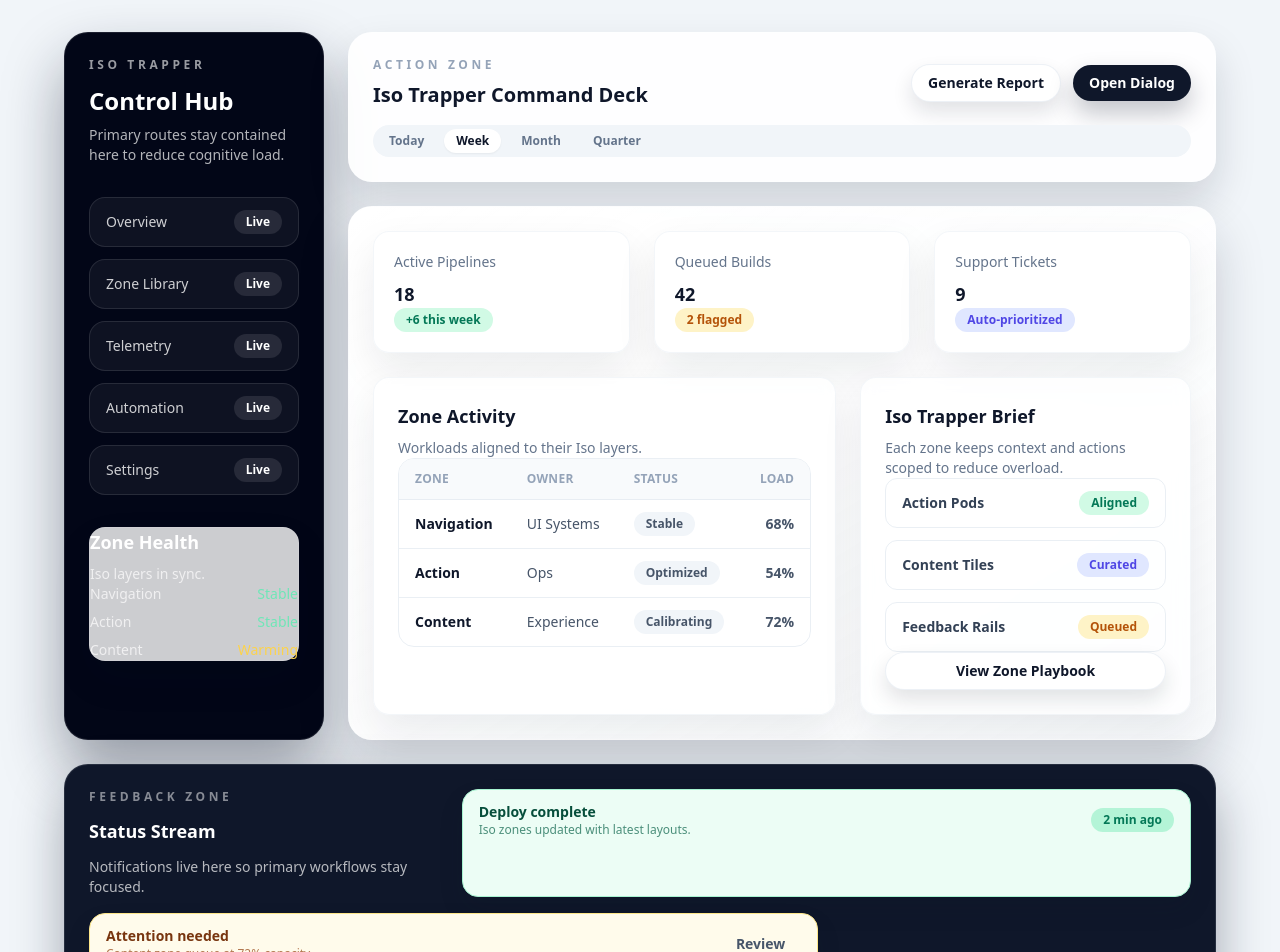
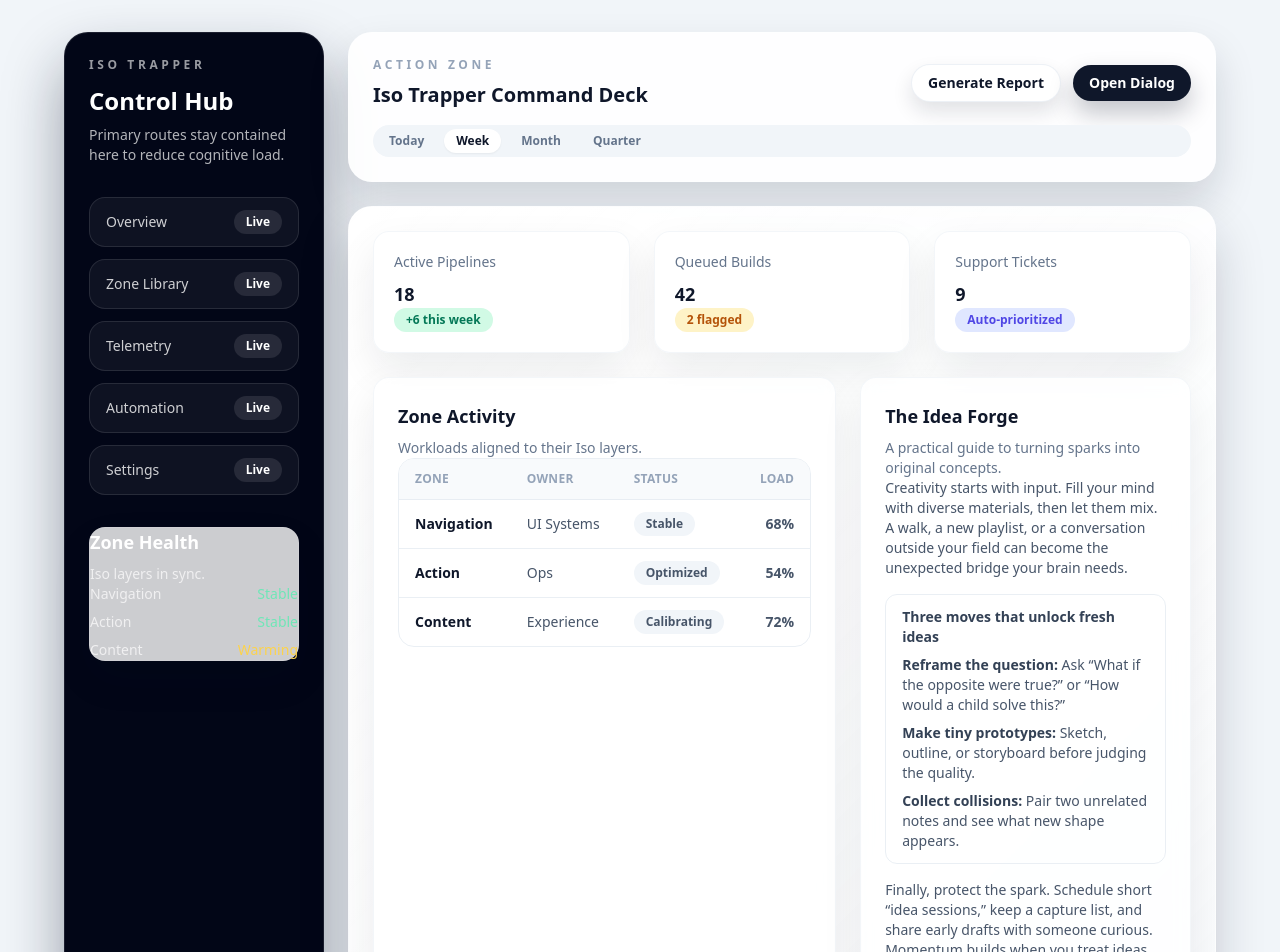
Before and after one commit to enotech-inc/iso-trapper, a Next.js app: page / in a window 1280 px wide. Shown: the top 952 px of the page. Built offline with nearby package versions, Linux system fonts and the light colour scheme.

Commit message:
Update homepage creativity narrative

```diff
--- a/pages/index.tsx
+++ b/pages/index.tsx
@@ -215,35 +215,56 @@ const Home: NextPage = () => {
 
               <Card className="flex flex-col justify-between p-6">
                 <CardHeader>
-                  <CardTitle>Iso Trapper Brief</CardTitle>
+                  <CardTitle>The Idea Forge</CardTitle>
                   <CardDescription>
-                    Each zone keeps context and actions scoped to reduce
-                    overload.
+                    A practical guide to turning sparks into original concepts.
                   </CardDescription>
                 </CardHeader>
-                <CardContent className="space-y-3">
-                  <div className="flex items-center justify-between rounded-xl border border-slate-200/70 px-4 py-3">
-                    <span className="text-sm font-semibold text-slate-700">
-                      Action Pods
-                    </span>
-                    <Badge tone="success">Aligned</Badge>
+                <CardContent className="space-y-4 text-sm text-slate-600">
+                  <p>
+                    Creativity starts with input. Fill your mind with diverse
+                    materials, then let them mix. A walk, a new playlist, or a
+                    conversation outside your field can become the unexpected
+                    bridge your brain needs.
+                  </p>
+                  <div className="rounded-xl border border-slate-200/70 px-4 py-3">
+                    <p className="font-semibold text-slate-700">
+                      Three moves that unlock fresh ideas
+                    </p>
+                    <ul className="mt-2 space-y-2">
+                      <li>
+                        <span className="font-semibold text-slate-700">
+                          Reframe the question:
+                        </span>{" "}
+                        Ask “What if the opposite were true?” or “How would a
+                        child solve this?”
+                      </li>
+                      <li>
+                        <span className="font-semibold text-slate-700">
+                          Make tiny prototypes:
+                        </span>{" "}
+                        Sketch, outline, or storyboard before judging the
+                        quality.
+                      </li>
+                      <li>
+                        <span className="font-semibold text-slate-700">
+                          Collect collisions:
+                        </span>{" "}
+                        Pair two unrelated notes and see what new shape
+                        appears.
+                      </li>
+                    </ul>
                   </div>
-                  <div className="flex items-center justify-between rounded-xl border border-slate-200/70 px-4 py-3">
-                    <span className="text-sm font-semibold text-slate-700">
-                      Content Tiles
-                    </span>
-                    <Badge tone="accent">Curated</Badge>
-                  </div>
-                  <div className="flex items-center justify-between rounded-xl border border-slate-200/70 px-4 py-3">
-                    <span className="text-sm font-semibold text-slate-700">
-                      Feedback Rails
-                    </span>
-                    <Badge tone="warning">Queued</Badge>
-                  </div>
+                  <p>
+                    Finally, protect the spark. Schedule short “idea sessions,”
+                    keep a capture list, and share early drafts with someone
+                    curious. Momentum builds when you treat ideas like seeds: a
+                    little water today grows into something surprising tomorrow.
+                  </p>
                 </CardContent>
                 <CardFooter>
                   <Button variant="secondary" className="w-full">
-                    View Zone Playbook
+                    Explore Creativity Rituals
                   </Button>
                 </CardFooter>
               </Card>
--- a/tsconfig.json
+++ b/tsconfig.json
@@ -17,7 +17,7 @@
     "moduleResolution": "node",
     "resolveJsonModule": true,
     "isolatedModules": true,
-    "jsx": "react-jsx"
+    "jsx": "preserve"
   },
   "include": [
     "next-env.d.ts",
```
